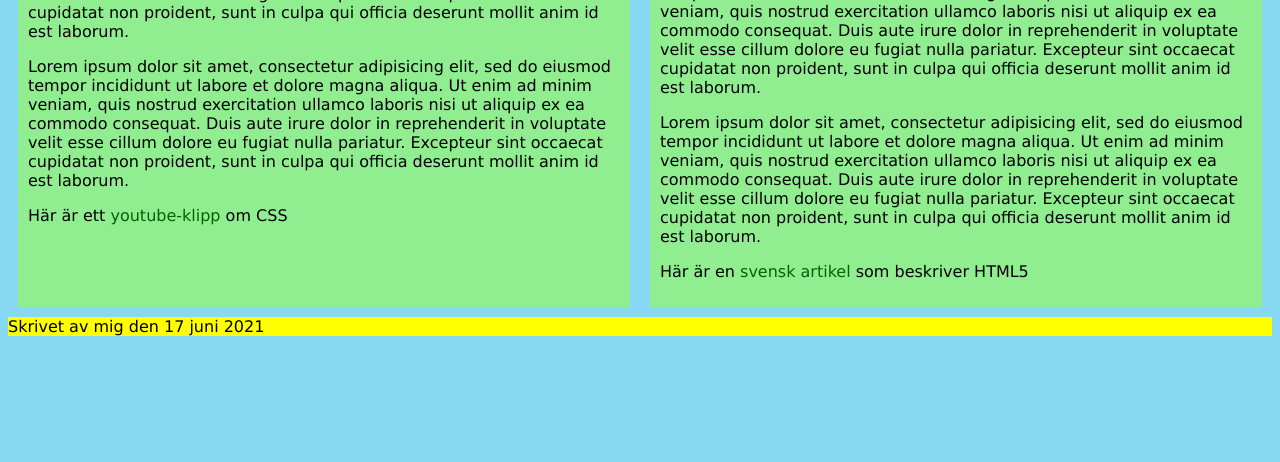
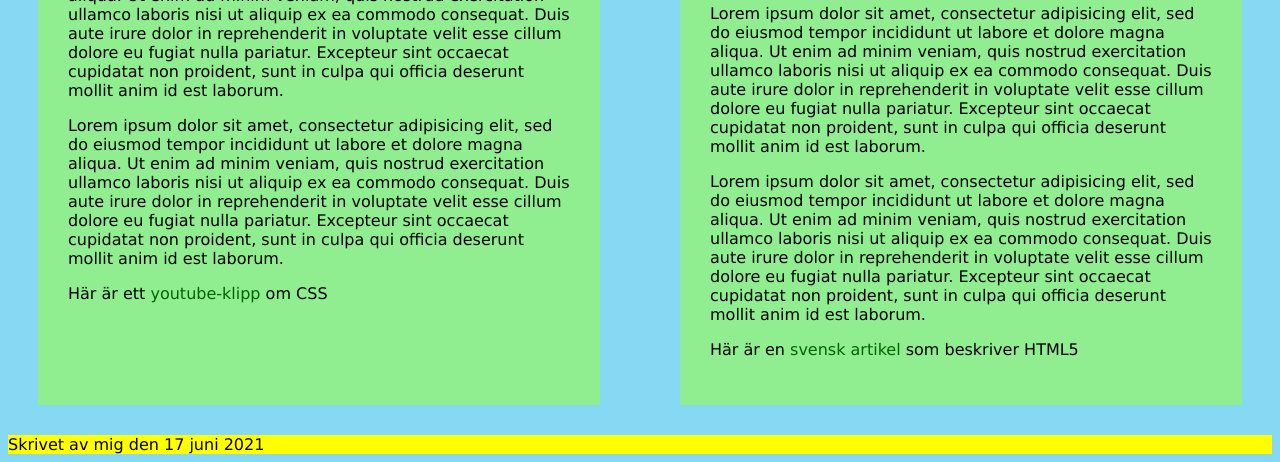
Before and after one commit to nadiylmz2/uppgft-4, a plain HTML site: page index.html in a window 1280 px wide. Shown: the part 475-937 px from the top of the page. Before the commit the page ends 819 px from the top, so only its background shows below. Drawn offline with Linux system fonts and the light colour scheme.

Commit message:
commit exemple try

```diff
--- a/index.html
+++ b/index.html
@@ -14,7 +14,7 @@
       <article class="left">
         <h2>Grunderna i CSS</h2>
 
-        <img src="css.jpg" alt="" />
+        <img src="css.jpg" alt="Css Logo" />
         <p>
           Lorem ipsum dolor sit amet, consectetur adipisicing elit, sed do
           eiusmod tempor incididunt ut labore et dolore magna aliqua. Ut enim ad
@@ -42,7 +42,7 @@
       <article class="right">
         <h2>Grunderna i HTML</h2>
 
-        <img src="html.png" alt="" />
+        <img src="html.png" alt="Html Logo" />
         <p>
           Lorem ipsum dolor sit amet, consectetur adipisicing elit, sed do
           eiusmod tempor incididunt ut labore et dolore magna aliqua. Ut enim ad
--- a/styles.css
+++ b/styles.css
@@ -9,8 +9,8 @@ body {
 
 article {
   background-color: lightgreen;
-  padding: 10px;
-  margin: 10px;
+  padding: 30px;
+  margin: 30px;
 }
 
 footer {
@@ -29,5 +29,5 @@ a:hover {
 main {
   display: grid;
   grid-template-columns: 1fr 1fr;
-  grid-row-gap: 20px;
+  gap: 20px;
 }
```
